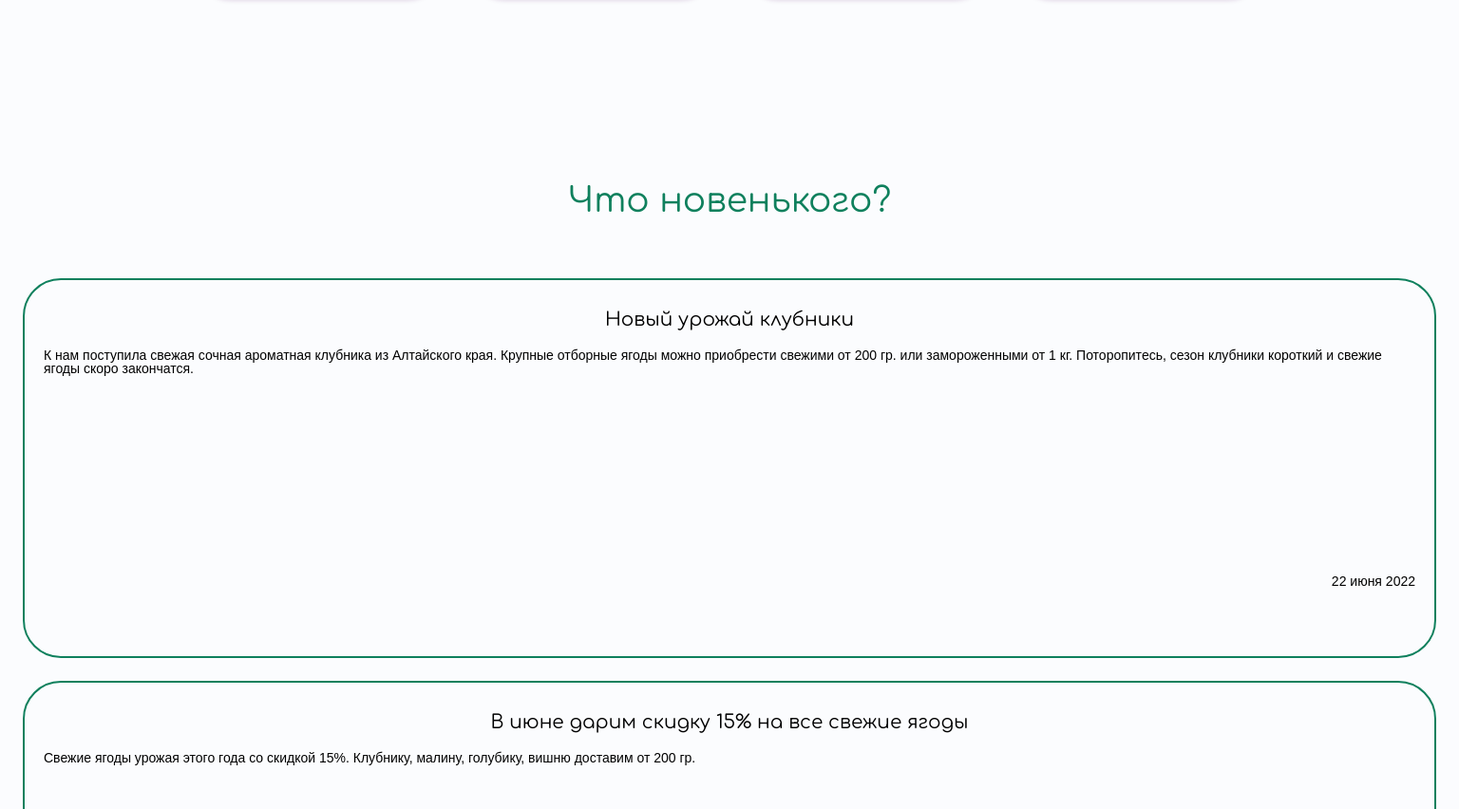
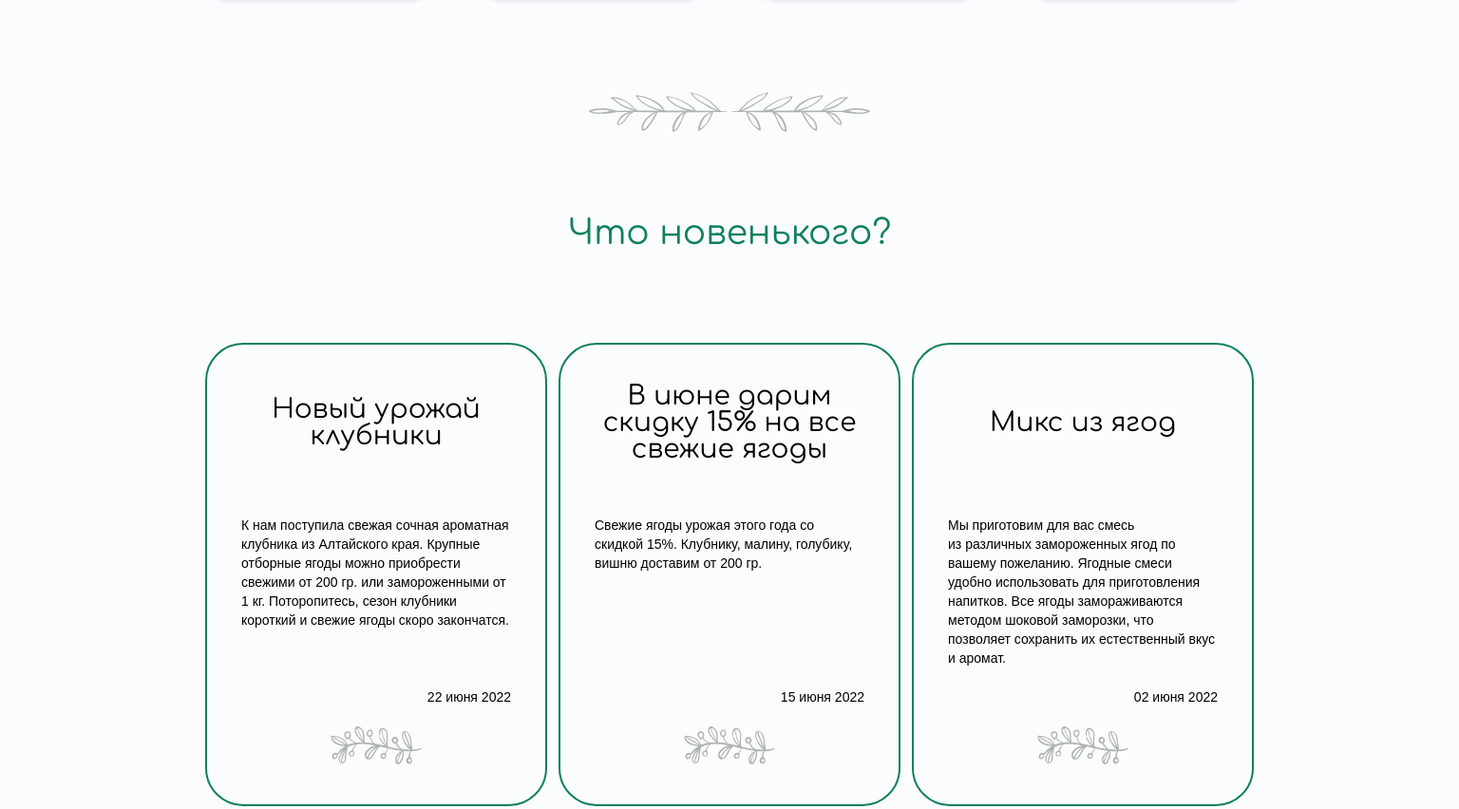
Before and after one commit to vikkont79/my-berry-shop, a website: page source/index.html in a window 1536 px wide. Shown: the part 1977-2829 px from the top of the page at 95% size. Drawn offline with nearby package versions, Linux system fonts and the light colour scheme; files that its build step writes are made by us from their sources; a web font is replaced by a local one.

Commit message:
feat: добавляет адаптивные стили блока новостей

```diff
--- a/source/styles/blocks/news.scss
+++ b/source/styles/blocks/news.scss
@@ -1,19 +1,54 @@
 .news {
+  display: flex;
+  flex-wrap: wrap;
+  justify-content: center;
+  gap: var(--indent-6);
   padding-block-start: var(--indent-8);
   font-size: var(--font-size-sm);
+  background-image: url("../../icons/twigs.svg");
+  background-repeat: no-repeat;
+  background-position: center top;
+  background-size: 228px 32px;
+
+  @media (min-width: 768px) {
+    column-gap: var(--indent-3);
+    background-size: 296px 42px;
+  }
+
+  @media (min-width: 1440px) {
+    display: grid;
+    grid-template-columns: repeat(3, 360px);
+    grid-template-rows: auto max-content 1fr auto;
+  }
 }
 
 .news__title {
-  margin-block: 64px;
+  flex-basis: 100%;
+  margin-block: 64px 40px;
   font-size: var(--font-size-xxl);
+
+  @media (min-width: 768px) {
+    margin-block: 72px 48px;
+  }
+
+  @media (min-width: 1440px) {
+    grid-column: 1/-1;
+    margin-block: 98px 74px;
+  }
 }
 
 .news__card {
+  max-inline-size: 268px;
   min-block-size: 400px;
-}
 
-.news__card:not(:last-of-type) {
-  margin-block-end: var(--indent-6);
+  @media (min-width: 768px) {
+    max-inline-size: 348px;
+    min-block-size: 492px;
+  }
+
+  @media (min-width: 1440px) {
+    max-inline-size: 360px;
+  }
 }
 
 .news-card {
@@ -23,22 +58,58 @@
   padding-block: var(--indent-8) var(--indent-6);
   border: 2px var(--color-green-dark) solid;
   border-radius: var(--radius-card);
+  background-image: url("../../icons/twig.svg");
+  background-repeat: no-repeat;
+  background-position: center bottom var(--indent-6);
+  background-size: 76px 32px;
+
+  @media (min-width: 768px) {
+    padding-inline: 36px;
+    padding-block-end: 42px;
+    background-position: center bottom 42px;
+    background-size: 96px 40px;
+  }
+
+  @media (min-width: 1440px) {
+    display: grid;
+    grid-row: 2/-1;
+    grid-template-rows: subgrid;
+  }
 }
 
 .news-card__title {
+  min-block-size: 68px;
+  display: flex;
+  justify-content: center;
+  align-items: center;
   margin-block: 0 var(--indent-5);
   padding-inline: var(--indent-3);
   color: var(--color-text);
   font-size: var(--font-size-lg);
+
+  @media (min-width: 768px) {
+    min-block-size: 100px;
+    margin-block-end: var(--indent-6);
+    padding-inline: 0;
+    font-size: var(--font-size-xl);
+  }
 }
 
 .news-card__content {
   margin-block: 0;
   text-align: start;
+
+  @media (min-width: 768px) {
+    line-height: 20px;
+  }
 }
 
 .news-card__date {
   margin-block-start: auto;
   padding-block-end: 48px;
   text-align: end;
+
+  @media (min-width: 768px) {
+    padding-block-end: 64px;
+  }
 }
```
Also changed, not shown: source/icons/twig.svg (added), source/icons/twigs.svg (added).
